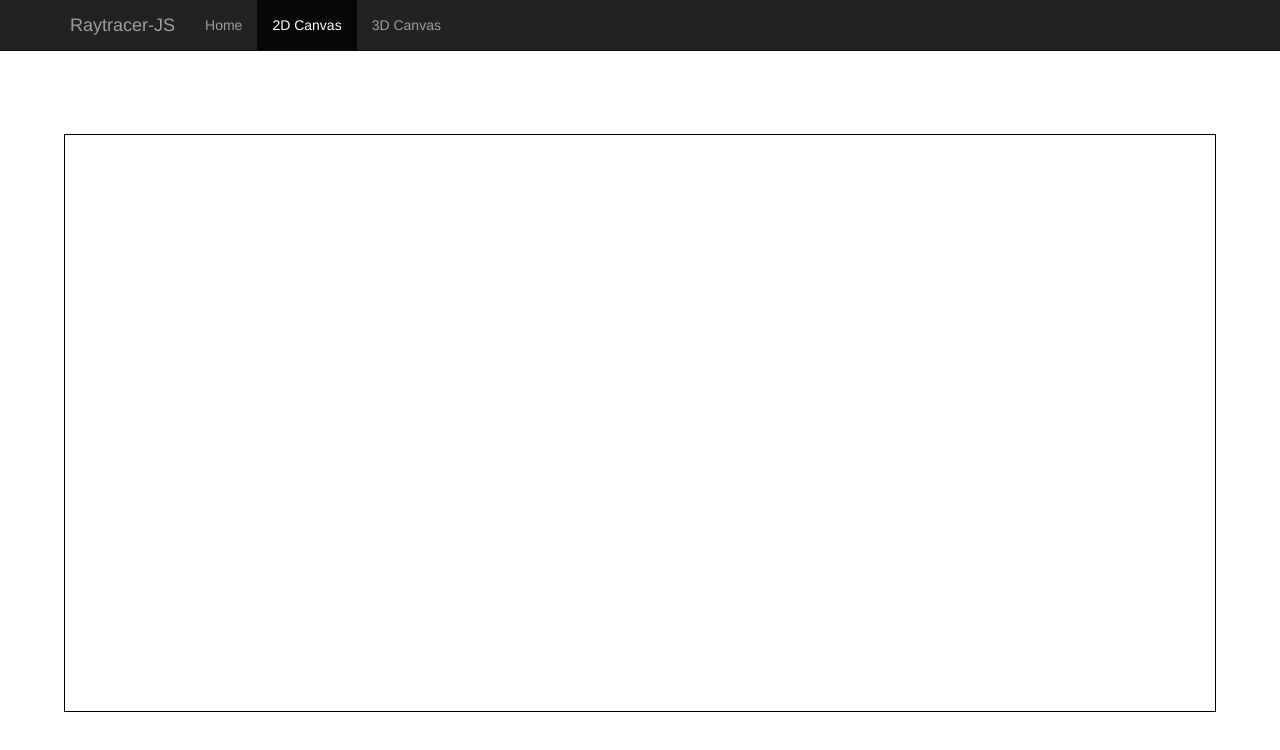
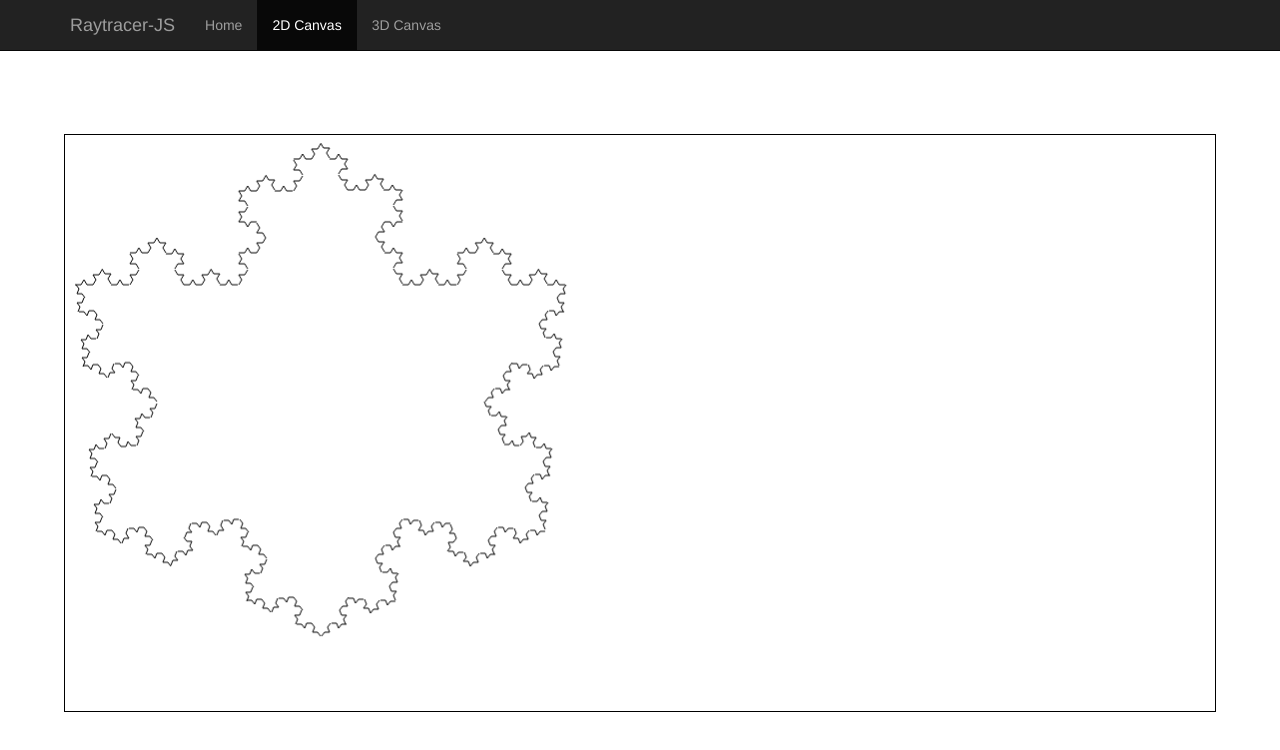
Before and after one commit to Sparkx120/raytracer-js, a plain HTML site: page 2DCanvas.html in a window 1280 px wide. Drawn offline with nearby package versions, Linux system fonts and the light colour scheme.

Commit message:
Enabled an Easter Egg aka Fractal for fun since I am finished for the night

```diff
--- a/2DCanvas.html
+++ b/2DCanvas.html
@@ -55,5 +55,9 @@
     <script src="./raytracer/Plane.js"></script>
     <script src='./raytracer/Canvas2D.js'></script>
     <script src="./raytracer/2dray.js"></script>
+
+    <!-- Fractal Easter Egg -->
+    <script src="./raytracer/fractal.js"></script>
+    <script> runKockCurveOnCanvas2D(window.canvas2D); </script>
   </body>
 </html>
--- a/raytracer/2dray.js
+++ b/raytracer/2dray.js
@@ -1,7 +1,7 @@
 (function(){
 	//Bootstrap Canvas
 	// body.innerHTML += "<script src='./raytracer/canvas2DControl.js'></script>";
-	var canvas2D = new Canvas2D();
+	window.canvas2D = new Canvas2D();
 
 	console.log(canvas2D)
 	// setTimeout(function(){
--- a/raytracer/canvas2D.js
+++ b/raytracer/canvas2D.js
@@ -42,3 +42,10 @@ Canvas2D.prototype.drawPixel = function(pixel){
 		this.context.putImageData(this.pixelImageData, pixel.x, pixel.y);
 	// }.bind(this),0);
 }
+
+Canvas2D.prototype.drawLine = function(line){
+	this.context.beginPath();
+	this.context.moveTo(line.x1, line.y1);
+	this.context.lineTo(line.x2, line.y2);
+	this.context.stroke();
+}
--- /dev/null
+++ b/raytracer/fractal.js
@@ -0,0 +1,164 @@
+/**
+ * @author James Wake
+ * @license MIT
+ * @version 0.2
+ *
+ * @fileOverview
+ * Fractal.js handles the generation of line fractals.
+ */
+
+function runKockCurveOnCanvas2D(canvas2D){
+	var line1 = [{x1:10,y1:150,x2:502,y2:150}];
+	var line2 = [{x1: 502, y1:150, x2:256, y2:502}];
+	var line3 = [{x1: 256, y1:502, x2:10, y2:150}]
+
+	var iterations = 4;
+	line1 = kochCurve(line1, iterations);
+	line2 = (kochCurve(line2, iterations));
+	line3 = (kochCurve(line3, iterations));
+
+	for(i = 0; i<line1.length;i++){
+		canvas2D.drawLine(line1[i]);
+	}
+	for(i = 0; i<line2.length;i++){
+		canvas2D.drawLine(line2[i]);
+	}
+	for(i = 0; i<line3.length;i++){
+		canvas2D.drawLine(line3[i]);
+	}
+}
+
+/**
+ * Iterates the last line in an array of lines into a Koch Curve.
+ *
+ * Due to the innacuracy of rounding for the Bresenham Algo there will
+ * be 1 pixel discontinuity at end points in some of the lines returned....
+ *
+ * @param  {Array} array      The Array of Lines
+ * @param  {Number} iterations Number of iterations to compute
+ * @return {Array}            The koch curve lines
+ */
+function kochCurve(array, iterations){
+	if(iterations > 0){
+		//Get The last line an configure Vector U
+		var line = array.pop();
+		var vectorU = {};
+		vectorU.x = line.x2-line.x1;
+		vectorU.y = line.y2-line.y1;
+
+		//Compute the SubLine Vectors to be added to the Pointer Vector P
+		var vectorA = {};
+		vectorA.x = vectorU.x / 3;
+		vectorA.y = vectorU.y / 3;
+
+		var vectorB = rotate2D(vectorA, -Math.PI/3);
+
+		var vectorC = rotate2D(vectorA, (Math.PI/3));
+
+		var vectorD = vectorA;
+
+		//Set Pointer Vector P to start and compute SubLine 1 & Iterate
+		var vectorP = {};
+		vectorP.x = line.x1;
+		vectorP.y = line.y1;
+		var vectorP2 = vectorAdd2D(vectorP, vectorA);
+
+		var subLine1 = {};
+		subLine1.x1 = vectorP.x;
+		subLine1.x2 = vectorP2.x;
+		subLine1.y1 = vectorP.y;
+		subLine1.y2 = vectorP2.y;
+		array.push(subLine1);
+		array = kochCurve(array, iterations-1);
+
+
+		//Set Pointer Vector P to end of SubLine 1 and compute SubLine 2 & Iterate
+		vectorP = vectorP2;
+		vectorP2 = vectorAdd2D(vectorP, vectorB);
+
+		var subLine2 = {};
+		subLine2.x1 = vectorP.x;
+		subLine2.x2 = vectorP2.x;
+		subLine2.y1 = vectorP.y;
+		subLine2.y2 = vectorP2.y;
+		array.push(subLine2);
+		array = kochCurve(array, iterations-1);
+
+		//Set Pointer Vector P to end of SubLine 2 and compute SubLine 3 & Iterate
+		vectorP = vectorP2;
+		vectorP2 = vectorAdd2D(vectorP, vectorC);
+
+		var subLine3 = {};
+		subLine3.x1 = vectorP.x;
+		subLine3.x2 = vectorP2.x;
+		subLine3.y1 = vectorP.y;
+		subLine3.y2 = vectorP2.y;
+		array.push(subLine3);
+		array = kochCurve(array, iterations-1);
+
+		//Set Pointer Vector P to end of SubLine 3 and compute SubLine 4 & Iterate
+		vectorP = vectorP2;
+		vectorP2 = vectorAdd2D(vectorP, vectorD);
+
+		var subLine4 = {};
+		subLine4.x1 = vectorP.x;
+		subLine4.x2 = vectorP2.x;
+		subLine4.y1 = vectorP.y;
+		subLine4.y2 = vectorP2.y;
+		array.push(subLine4);
+		array = kochCurve(array, iterations-1);
+
+		//Return Array filled with all Lines generated through iterating the Koch Curve
+		return array;
+	}
+	else{
+		//Return on 0 Iterations Left
+		return array;
+	}
+}
+
+/**
+ * Integer Rotation Transform in 2D (Using Roation Matrix and Rounding into Integers)
+ * @param  {Point} point 	A point object with x and y relative to origin
+ * @param  {Number} theta 	An angle in Radians
+ * @return {Point}       	The rotated point object in Absolute Coordinates
+ */
+function rotate2D(point, theta){
+	var sinTheta = Math.sin(theta); //Precompute the Sin
+	var cosTheta = Math.cos(theta); //Precompute the Cos
+
+	var x = point.x;
+	var y = point.y;
+
+	var newx = x*cosTheta - y*sinTheta;
+	var newy = x*sinTheta + y*cosTheta;
+
+	var pointOut = {};
+	pointOut.x = Math.round(newx);
+	pointOut.y = Math.round(newy);
+
+	return pointOut;
+}
+
+/**
+ * Integer Vector Addition in 2D (Uses rounding to generate Integer Values)
+ * @param  {Point} vectorA First Vector Point from Origin
+ * @param  {Point} vectorB Second Vector Point from Origin
+ * @return {Point}         Added Vectors from Origin in Absolute Coordinates
+ */
+function vectorAdd2D(vectorA, vectorB){
+	var x1 = vectorA.x;
+	var x2 = vectorB.x;
+	var y1 = vectorA.y;
+	var y2 = vectorB.y;
+
+	var x = Math.round(x1+x2);
+	var y = Math.round(y1+y2);
+
+	return {x:x, y:y};
+}
+
+/**
+ * A Point Object should contain x, y
+ */
+var Point = function(){}
```
Also changed, not shown: raytracer/Raytracer.js (added, +15 -0 lines).
